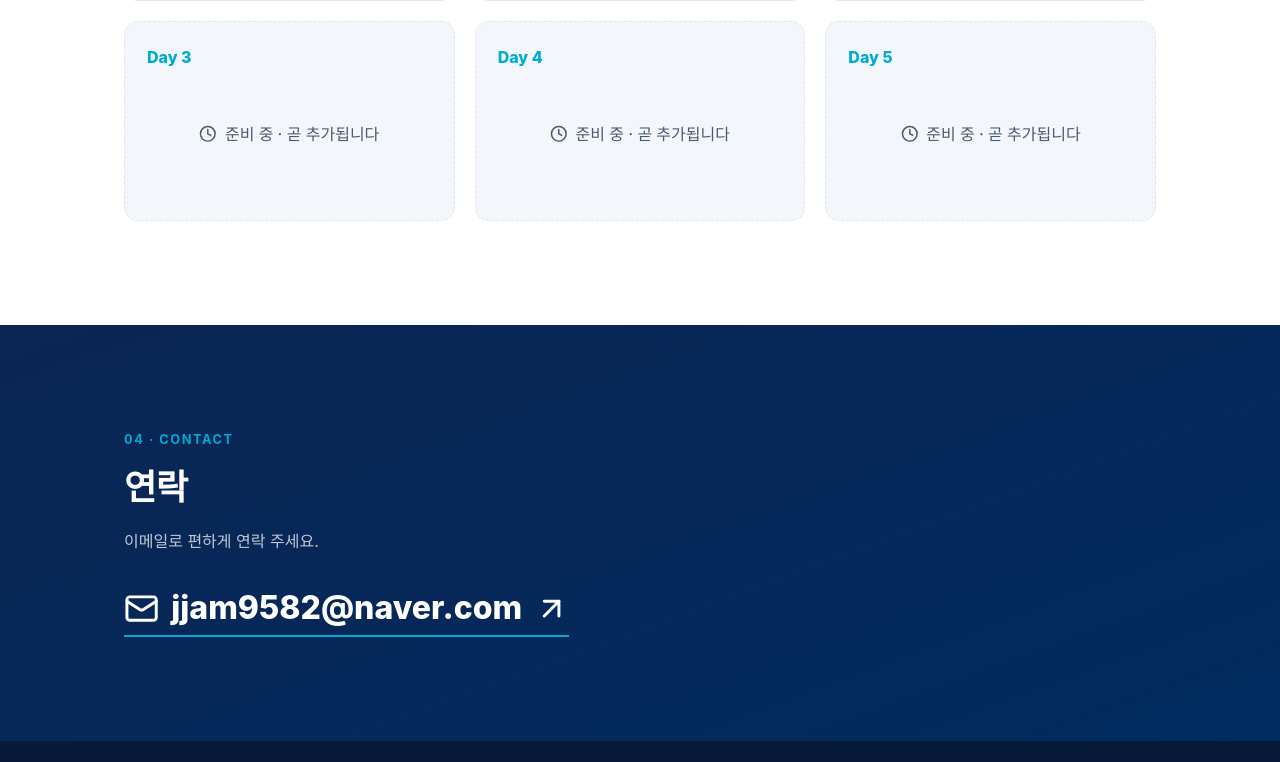
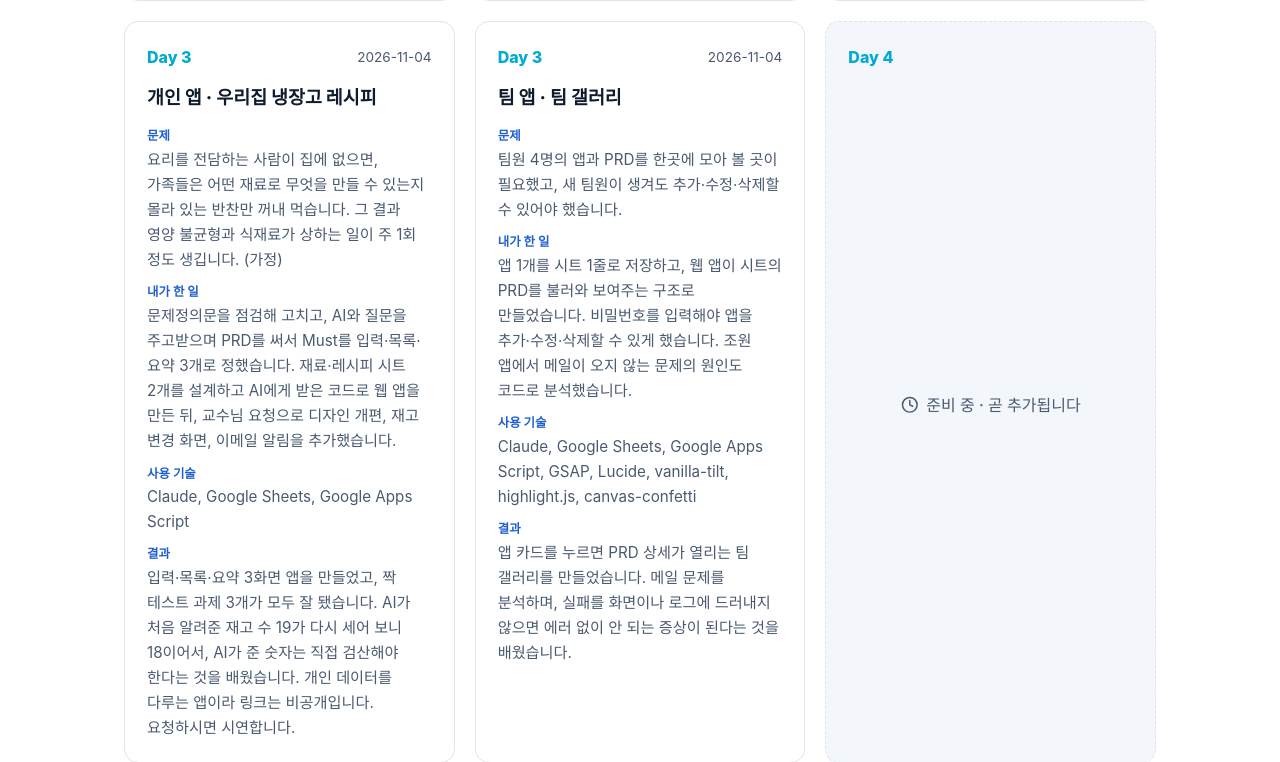
Before and after one commit to jam9582/jam9582.github.io, a plain HTML site: page index.html in a window 1280 px wide. Shown: the part 5492-6254 px from the top of the page. Drawn offline with nearby package versions, Linux system fonts and the light colour scheme; a web font is replaced by a local one.

Commit message:
feat: Day 3 결과물 카드 추가 (냉장고 레시피, 팀 갤러리)

```diff
--- a/index.html
+++ b/index.html
@@ -8,7 +8,7 @@
   <link rel="preconnect" href="https://cdn.jsdelivr.net">
   <link rel="stylesheet" href="https://cdn.jsdelivr.net/gh/orioncactus/pretendard@v1.3.9/dist/web/variable/pretendardvariable-dynamic-subset.min.css">
   <link rel="stylesheet" href="https://cdn.jsdelivr.net/npm/lenis@1.3.27/dist/lenis.css">
-  <link rel="stylesheet" href="css/style.css?v=20261103-3">
+  <link rel="stylesheet" href="css/style.css?v=20261105">
 </head>
 <body>
   <header class="nav">
@@ -338,8 +338,8 @@
   <script src="https://cdn.jsdelivr.net/npm/gsap@3.15.0/dist/ScrollTrigger.min.js"></script>
   <script src="https://cdn.jsdelivr.net/npm/lenis@1.3.27/dist/lenis.min.js"></script>
   <script src="https://cdn.jsdelivr.net/npm/lucide@1.59.0/dist/umd/lucide.min.js"></script>
-  <script src="js/works.js?v=20261103-3"></script>
-  <script src="js/main.js?v=20261103-3"></script>
-  <script src="js/effects.js?v=20261103-3"></script>
+  <script src="js/works.js?v=20261105"></script>
+  <script src="js/main.js?v=20261105"></script>
+  <script src="js/effects.js?v=20261105"></script>
 </body>
 </html>
--- a/js/works.js
+++ b/js/works.js
@@ -5,8 +5,8 @@
   link 는 없으면 지워도 됩니다. 숫자는 직접 측정한 값만 적습니다.
 
   {
-    day: 3,
-    date: "2026-11-04",
+    day: 4,
+    date: "2026-11-05",
     title: "결과물 제목",
     problem: "어떤 문제나 필요에서 시작했나",
     action: "내가 맡은 역할과 작업",
@@ -51,6 +51,24 @@ const WORKS = [
     result: "PC는 마우스, 휴대폰은 터치로 즐길 수 있고 최고 기록이 저장되는 3D 게임을 배포했습니다. AI가 빠르게 만들어 줘도 사람이 직접 검수하는 과정이 정말 중요하다는 것을 배웠습니다.",
     link: "https://jam9582.github.io/King-of-Lumberjacks/"
   },
+  {
+    day: 3,
+    date: "2026-11-04",
+    title: "개인 앱 · 우리집 냉장고 레시피",
+    problem: "요리를 전담하는 사람이 집에 없으면, 가족들은 어떤 재료로 무엇을 만들 수 있는지 몰라 있는 반찬만 꺼내 먹습니다. 그 결과 영양 불균형과 식재료가 상하는 일이 주 1회 정도 생깁니다. (가정)",
+    action: "문제정의문을 점검해 고치고, AI와 질문을 주고받으며 PRD를 써서 Must를 입력·목록·요약 3개로 정했습니다. 재료·레시피 시트 2개를 설계하고 AI에게 받은 코드로 웹 앱을 만든 뒤, 교수님 요청으로 디자인 개편, 재고 변경 화면, 이메일 알림을 추가했습니다.",
+    tech: "Claude, Google Sheets, Google Apps Script",
+    result: "입력·목록·요약 3화면 앱을 만들었고, 짝 테스트 과제 3개가 모두 잘 됐습니다. AI가 처음 알려준 재고 수 19가 다시 세어 보니 18이어서, AI가 준 숫자는 직접 검산해야 한다는 것을 배웠습니다. 개인 데이터를 다루는 앱이라 링크는 비공개입니다. 요청하시면 시연합니다."
+  },
+  {
+    day: 3,
+    date: "2026-11-04",
+    title: "팀 앱 · 팀 갤러리",
+    problem: "팀원 4명의 앱과 PRD를 한곳에 모아 볼 곳이 필요했고, 새 팀원이 생겨도 추가·수정·삭제할 수 있어야 했습니다.",
+    action: "앱 1개를 시트 1줄로 저장하고, 웹 앱이 시트의 PRD를 불러와 보여주는 구조로 만들었습니다. 비밀번호를 입력해야 앱을 추가·수정·삭제할 수 있게 했습니다. 조원 앱에서 메일이 오지 않는 문제의 원인도 코드로 분석했습니다.",
+    tech: "Claude, Google Sheets, Google Apps Script, GSAP, Lucide, vanilla-tilt, highlight.js, canvas-confetti",
+    result: "앱 카드를 누르면 PRD 상세가 열리는 팀 갤러리를 만들었습니다. 메일 문제를 분석하며, 실패를 화면이나 로그에 드러내지 않으면 에러 없이 안 되는 증상이 된다는 것을 배웠습니다."
+  },
 ];
 
 const MIN_SLOTS = 6;
```
